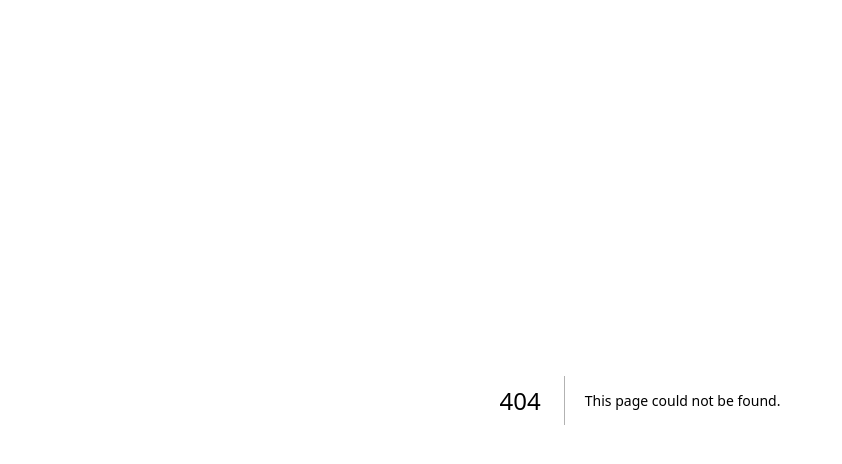
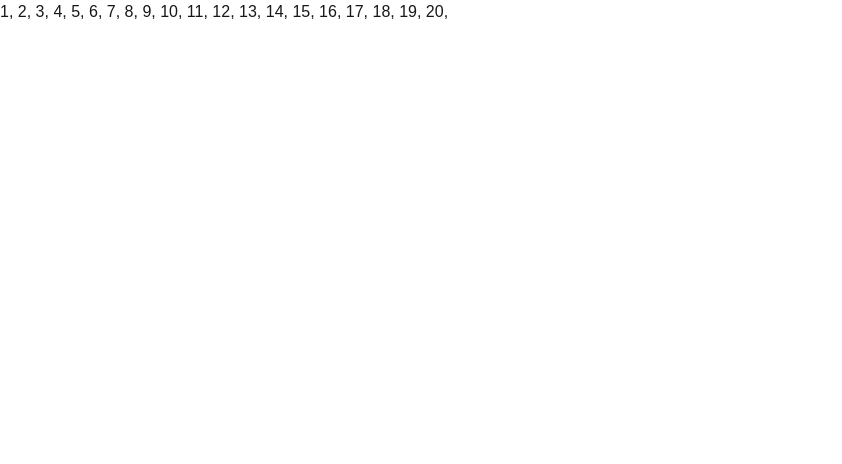
Before and after one commit to GabrielPrompt/Curso-Next.js, a Next.js app: page /basic/lista1 in a window 1280 px wide. Before the commit this address had no page. Shown: the top 464 px of the page, without its empty margins (0-842 px from the left). Built offline with nearby package versions, Linux system fonts and the light colour scheme.

Commit message:
Add Lista1.jsx

```diff
--- /dev/null
+++ b/pages/basic/fragment1.jsx
@@ -0,0 +1,8 @@
+export default function fregment() {
+    return (
+        <>
+            <h1></h1>
+            <h2></h2>
+        </>
+    )
+}
--- a/pages/basic/jsx1.js
+++ b/pages/basic/jsx1.jsx
@@ -5,4 +5,4 @@ export default function second() {
         </div>
     )
     return conteudo
-}v
+}
--- /dev/null
+++ b/pages/basic/jsx4.jsx
@@ -0,0 +1,11 @@
+export default function jsx4() {
+    const subtitulo = "Estou no Javascript"
+    return (
+      <div>
+        <h1>Integração JS e JSX</h1>
+        <h2>{subtitulo}</h2>
+        <h3>{4 * 8}</h3>
+        <h4>{Math.min(12, 8)}</h4>
+      </div>
+    )
+}
--- /dev/null
+++ b/pages/basic/lista1.jsx
@@ -0,0 +1,17 @@
+export default function Lista1() {
+
+    const geraSpan = (quant) => {
+        let lista = []
+        for (let i = 1; i <= quant; i++ ) {
+            lista.push(<span>{i}, </span>)
+        }
+        return lista
+    }
+
+
+    return (
+        <div>
+           {geraSpan(20)}
+        </div>
+    )
+}
```
Also changed, not shown: pages/basic/first.jsx (renamed from pages/basic/first.js), pages/basic/jsx2.jsx (renamed from pages/basic/jsx2.js).
